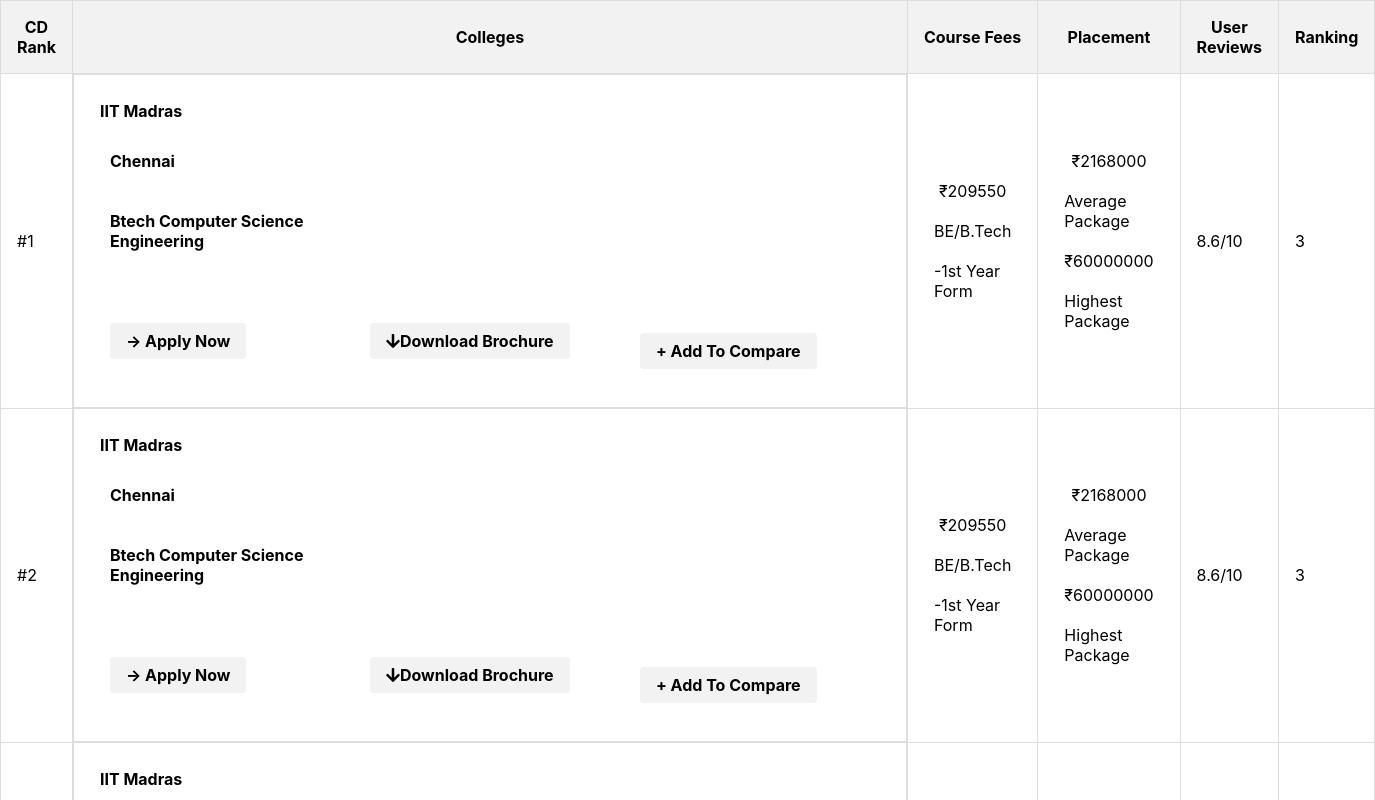
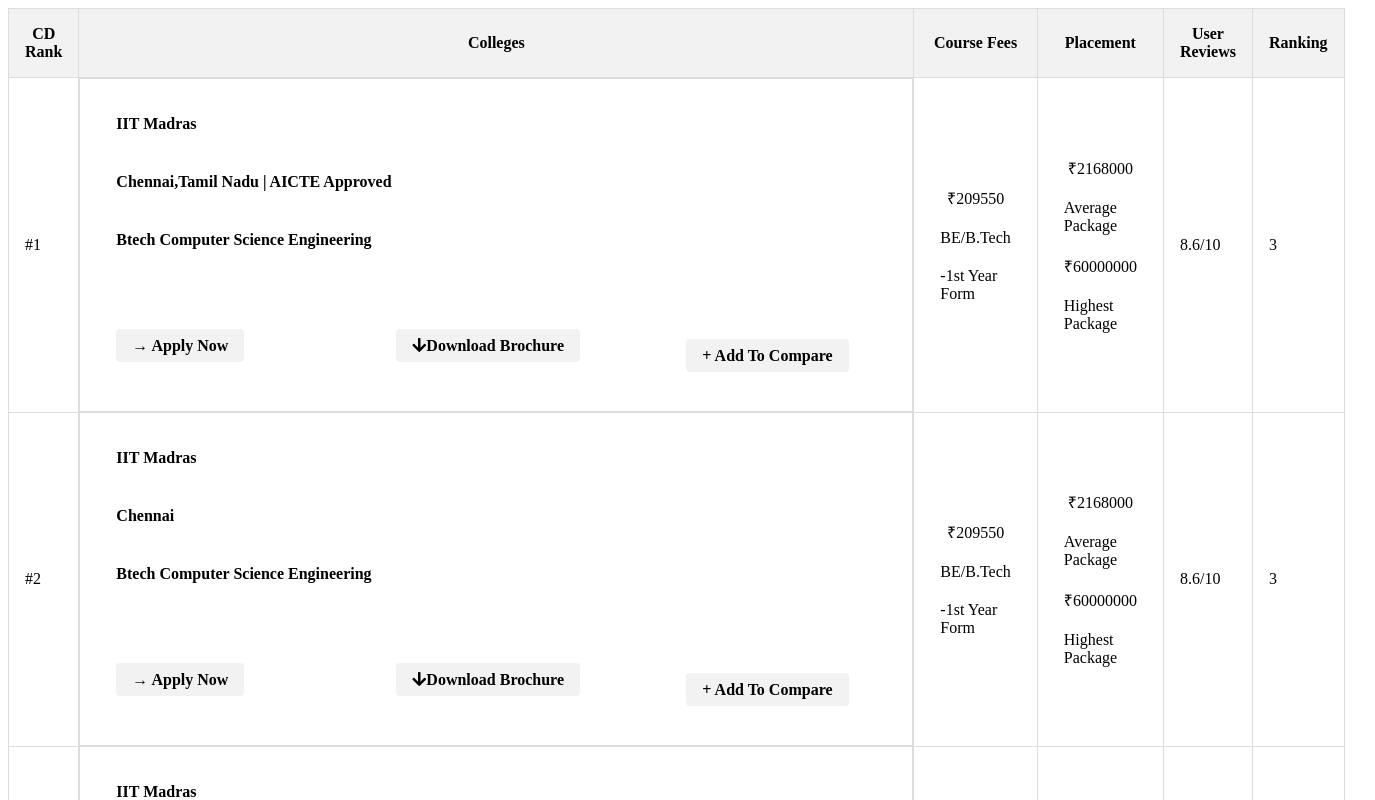
Before and after one commit to PradyumnGup/web, a React (Create React App) app in the folder CollegeDuniaTable/: page / in a window 1280 px wide. Shown: the top 800 px of the page, 1375 px wide, since content can reach past the window. Built offline with nearby package versions, Linux system fonts and the light colour scheme.

Commit message:
Add files via upload

```diff
--- a/CollegeDuniaTable/src/App.js
+++ b/CollegeDuniaTable/src/App.js
@@ -5,7 +5,7 @@
   {
     id: 1,
     collegeName: "IIT Madras",
-    location: "Chennai",
+    location: "Chennai,Tamil Nadu | AICTE Approved",
     courseFees: 209550,
     placement: 2168000,
     userReviews: 8.6,
--- a/CollegeDuniaTable/src/components/CollegeItem.js
+++ b/CollegeDuniaTable/src/components/CollegeItem.js
@@ -31,7 +31,7 @@
   return (
     <tr className="college-item">
       <td className="id">#{id}</td>
-      <td className="college-name"><span>{collegeName}</span>
+      <td className="college-name"><div className="name">{collegeName}</div>
       <div className="location">
           {location}
         </div>
--- a/CollegeDuniaTable/src/index.js
+++ b/CollegeDuniaTable/src/index.js
@@ -1,6 +1,6 @@
 import React from 'react';
 import ReactDOM from 'react-dom/client';
-import './index.css';
+// import './index.css';
 import App from './App';
 
 const root = ReactDOM.createRoot(document.getElementById('root'));
--- a/CollegeDuniaTable/src/styles.css
+++ b/CollegeDuniaTable/src/styles.css
@@ -51,27 +51,30 @@
   align-items: flex-start; /* Align items to the start (left) */
 }
 
+.name{
+  padding: 20px;
+  width: 40%;
+}
 .apply {
   padding: 20px;
-
-  width: 30%;
+  width: 40%;
 
 }
 .location{
   padding :20px;
-  width: 30%;
+  width: 40%;
 
 }
 .btech{
 
     padding :20px;
-    width: 30%;
+    width: 40%;
 
 
 }
 .download {
   padding: 20px;
-  width: 30%;
+  width: 40%;
 
 }
 
```
